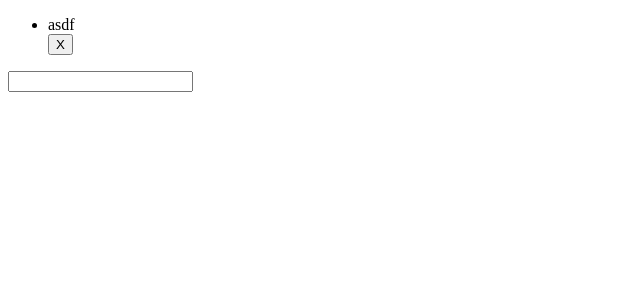
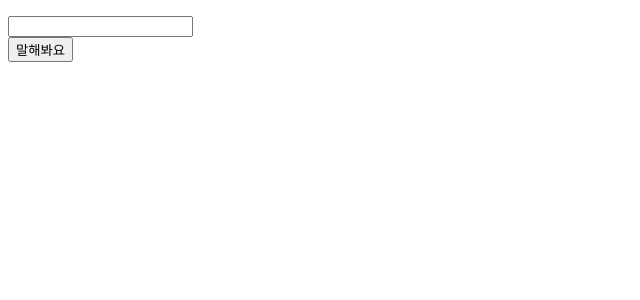
Before and after one commit to suhdonghwi/woosan, a React (Create React App) app: page / in a window 1280 px wide. Shown: the top 300 px of the page, without its empty margins (0-640 px from the left). Built offline with nearby package versions, Linux system fonts and the light colour scheme.

Commit message:
Add emergency keyword recognizing

```diff
--- a/src/components/App.js
+++ b/src/components/App.js
@@ -7,13 +7,24 @@ export default class App extends React.Component {
   constructor() {
     super();
 
+    this.state = {
+      keywords: []
+    };
+
     this.recognizer = new Recognizer();
 
     this.startRecognition = this.startRecognition.bind(this);
+    this.onKeywordUpdate = this.onKeywordUpdate.bind(this);
   }
 
   startRecognition() {
-    this.recognizer.start(text => console.log(text));
+    this.recognizer.start(text => {
+      for (var i = 0; i < this.state.keywords.length; i++) {
+        if (text.replace(/ /g, "").includes(this.state.keywords[i].content)) {
+          console.log("스탑 멈춰용");
+        }
+      }
+    });
   }
 
   downloadFile(blob, fileName) {
@@ -31,10 +42,21 @@ export default class App extends React.Component {
     });
   }
 
+  onKeywordUpdate(value) {
+    this.setState({
+      keywords: value
+    });
+  }
+
   render() {
     return (
       <div className="App">
-        <KeywordForm />
+        <KeywordForm
+          keywords={this.state.keywords}
+          onUpdate={this.onKeywordUpdate}
+        />
+        <br />
+        <button onClick={this.startRecognition}> 말해봐요 </button>
       </div>
     );
   }
--- a/src/components/KeywordComponents/KeywordForm.js
+++ b/src/components/KeywordComponents/KeywordForm.js
@@ -4,11 +4,11 @@ import KeywordList from "./KeywordList";
 import KeywordData from "./KeywordData";
 
 export default class KeywordForm extends React.Component {
-  constructor() {
-    super();
+  constructor(props) {
+    super(props);
 
     this.state = {
-      keywords: [new KeywordData("asdf")],
+      keywords: this.props.keywords,
       keywordInput: ""
     };
 
@@ -18,18 +18,24 @@ export default class KeywordForm extends React.Component {
   }
 
   onRemove(id) {
-    this.setState({
-      keywords: this.state.keywords.filter(keyword => keyword.id !== id)
-    });
+    this.setState(
+      {
+        keywords: this.state.keywords.filter(keyword => keyword.id !== id)
+      },
+      () => this.props.onUpdate(this.state.keywords)
+    );
   }
 
   handleKeyDown(event) {
     if (event.key === "Enter") {
       const newData = new KeywordData(this.state.keywordInput);
-      this.setState({
-        keywords: this.state.keywords.concat(newData),
-        keywordInput: ""
-      });
+      this.setState(
+        {
+          keywords: this.state.keywords.concat(newData),
+          keywordInput: ""
+        },
+        () => this.props.onUpdate(this.state.keywords)
+      );
     }
   }
 
```
